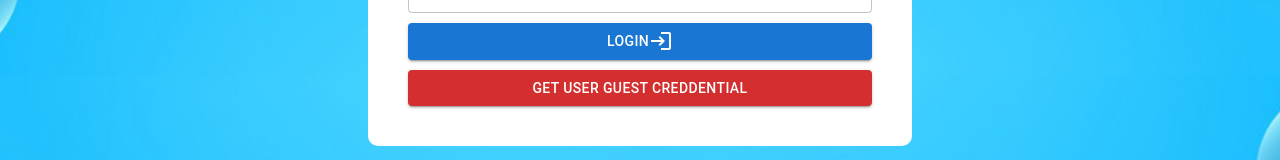
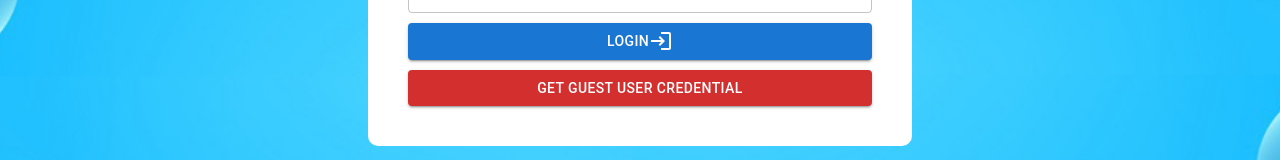
Before and after one commit to RonnyKn/mernStack_chatApp, a React (Create React App) app in the folder frontend/: page / in a window 1280 px wide. Shown: the part 326-486 px from the top of the page. Built offline with nearby package versions, Linux system fonts and the light colour scheme.

Commit message:
fix bugs

```diff
--- a/frontend/src/components/Login.js
+++ b/frontend/src/components/Login.js
@@ -5,11 +5,14 @@ import Visibility from "@mui/icons-material/Visibility"
 import VisibilityOff from "@mui/icons-material/VisibilityOff"
 
 const Login = () => {
+  const [email, setEmail] = useState("")
+  const [password, setPassword] = useState("")
   const [showPassword, setShowPassword] = useState(false)
   const handleClickShowPassword = () => setShowPassword(!showPassword)
   return (
     <div>
       <TextField
+        value={email}
         type="text"
         variant="outlined"
         label="Username"
@@ -17,6 +20,7 @@ const Login = () => {
         style={{ width: "100%", marginBottom: "10px" }}
       />
       <TextField
+        value={password}
         type={showPassword ? "text" : "password"}
         variant="outlined"
         label="Password"
@@ -43,8 +47,16 @@ const Login = () => {
         Login
         <LoginIcon />
       </Button>
-      <Button variant="contained" color="error" style={{ width: "100%" }}>
-        Get User Guest Creddential
+      <Button
+        variant="contained"
+        color="error"
+        style={{ width: "100%" }}
+        onClick={() => {
+          setEmail("Guest@example.com")
+          setPassword("abc123")
+        }}
+      >
+        Get Guest User Credential
       </Button>
     </div>
   )
```
